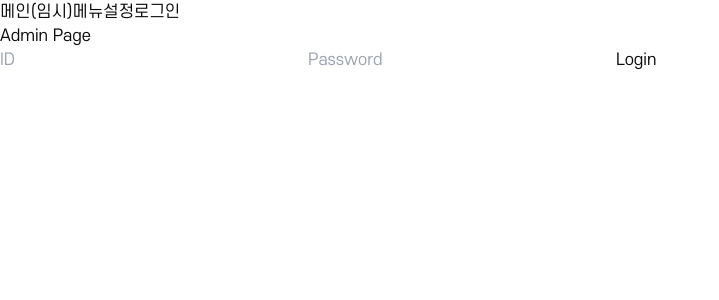
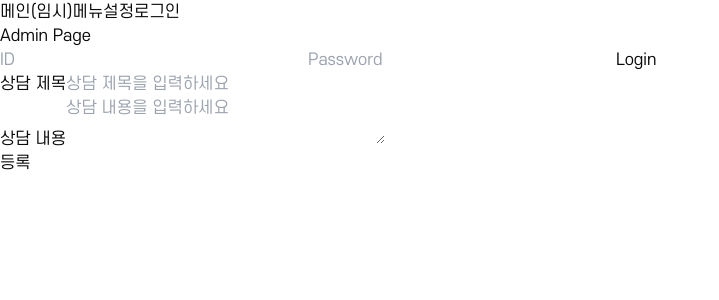
Before and after one commit to Hanaro-Trolly/ONE-HADA, a Next.js app in the folder one-hada/: page /admin in a window 1280 px wide. Shown: the top 300 px of the page, without its empty margins (0-719 px from the left). Built offline with nearby package versions, Linux system fonts and the light colour scheme; no server answers.

Commit message:
fix: code refactoring

```diff
--- a/one-hada/app/admin/page.tsx
+++ b/one-hada/app/admin/page.tsx
@@ -1,5 +1,6 @@
 'use client';
 
+import AdminForm from '@/components/admin/AdminForm';
 import Login from '@/components/admin/Login';
 import Profile from '@/components/admin/Profile';
 import { useAdminSession } from '@/context/admin/SessionContext';
@@ -11,6 +12,10 @@ export default function Admin() {
     <div>
       <div>Admin Page</div>
       {session.loginUser ? <Profile /> : <Login />}
+
+      <div>
+        <AdminForm />
+      </div>
     </div>
   );
 }
--- a/one-hada/components/admin/AdminForm.tsx
+++ b/one-hada/components/admin/AdminForm.tsx
@@ -4,7 +4,7 @@ import { useState } from 'react';
 import AdminInput from './AdminInput';
 import AdminSubmitButton from './AdminSubmitButton';
 
-const AdminForm = () => {
+export default function AdminForm() {
   const [title, setTitle] = useState<string>('');
   const [content, setContent] = useState<string>('');
 
@@ -37,6 +37,4 @@ const AdminForm = () => {
       <AdminSubmitButton onClick={handleSubmit} />
     </div>
   );
-};
-
-export default AdminForm;
+}
--- a/one-hada/components/admin/AdminInput.tsx
+++ b/one-hada/components/admin/AdminInput.tsx
@@ -9,7 +9,12 @@ interface AdminInputProps {
   inputType: 'text' | 'textarea';
 }
 
-const AdminInput = ({ label, value, onChange, inputType }: AdminInputProps) => {
+export default function AdminInput({
+  label,
+  value,
+  onChange,
+  inputType,
+}: AdminInputProps) {
   return (
     <div>
       <label>{label}</label>
@@ -29,6 +34,4 @@ const AdminInput = ({ label, value, onChange, inputType }: AdminInputProps) => {
       )}
     </div>
   );
-};
-
-export default AdminInput;
+}
--- a/one-hada/components/admin/AdminSubmitButton.tsx
+++ b/one-hada/components/admin/AdminSubmitButton.tsx
@@ -2,8 +2,6 @@ interface AdminSubmitButtonProps {
   onClick: () => void;
 }
 
-const AdminSubmitButton = ({ onClick }: AdminSubmitButtonProps) => {
+export default function AdminSubmitButton({ onClick }: AdminSubmitButtonProps) {
   return <button onClick={onClick}>등록</button>;
-};
-
-export default AdminSubmitButton;
+}
```
